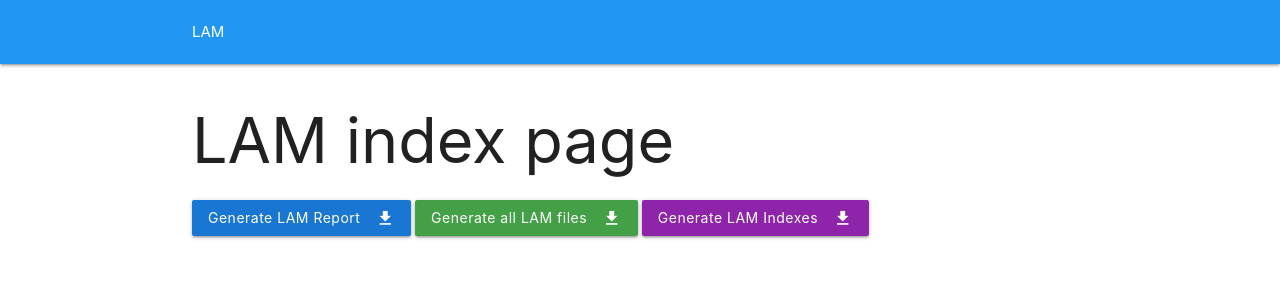
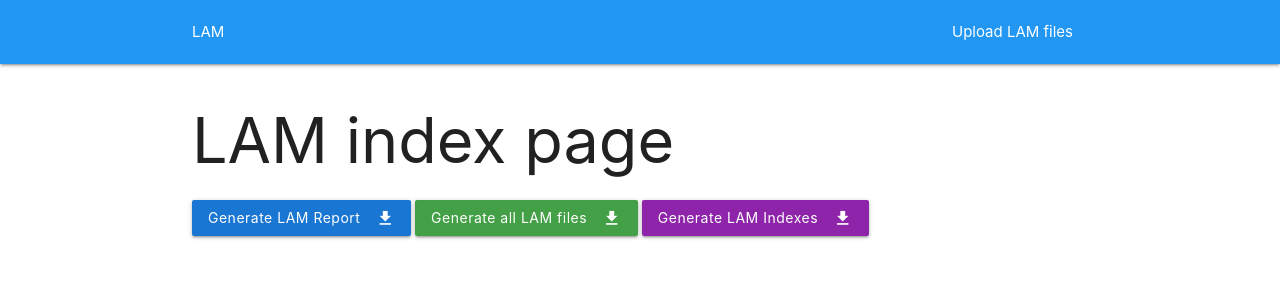
Before and after one commit to meaningfy-ws/lam4doc, a Flask app: page / in a window 1280 px wide. Shown: the top 300 px of the page. Run offline with Flask 2, Linux system fonts and the light colour scheme; parts of the project's set-up code (start-up, migrations or seed data) failed here and were passed over.

Commit message:
fix typo in test and add upload lam files to navbar

```diff
--- a/lam4doc/entrypoints/ui/templates/base.html
+++ b/lam4doc/entrypoints/ui/templates/base.html
@@ -13,6 +13,7 @@
 <body>
 <header>
 {% set navigation_bar = [
+('/upload-rdf', 'upload_rdf', 'Upload LAM files')
 ] %}
 
 {% set active_page = active_page|default('index') -%}
```
Also changed, not shown: tests/unit/test_entrypoints_ui_views.py (+1 -1 lines).
